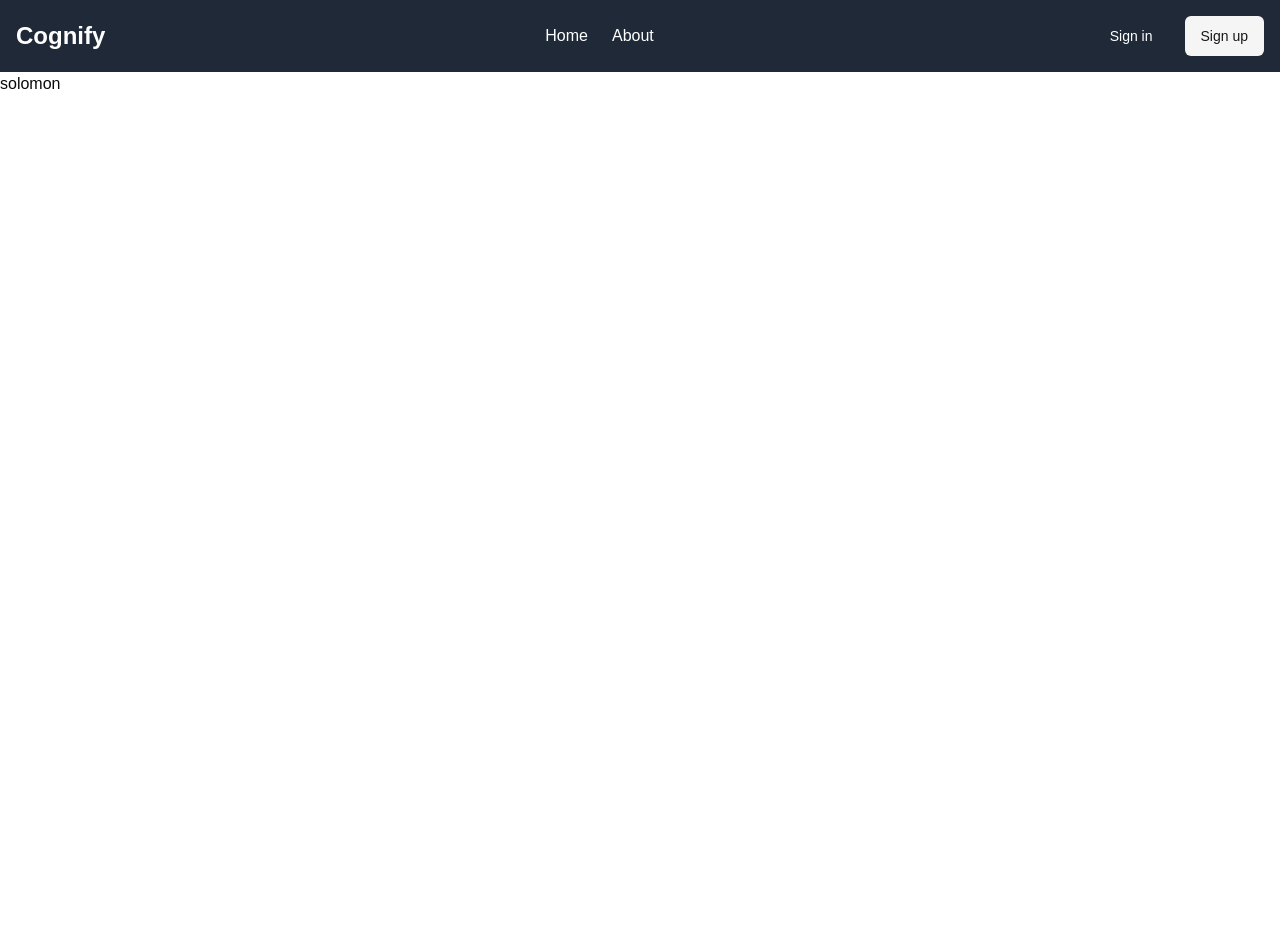
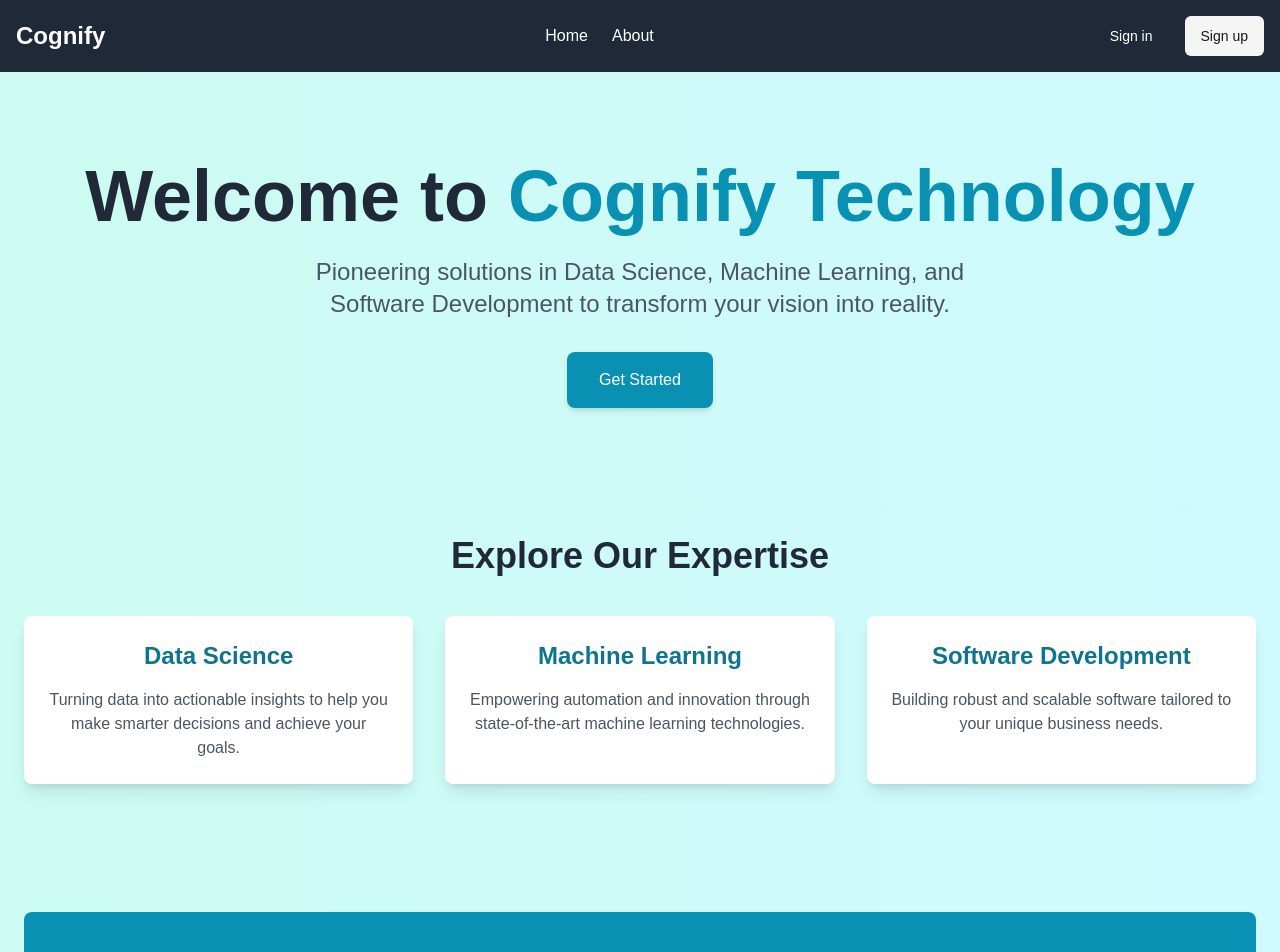
Before and after one commit to 1221solomon-tadesse/Cognify-Authentication, a Next.js app: page / in a window 1280 px wide. Shown: the top 952 px of the page. Before the commit the page ends 800 px from the top, so only its background shows below. Built offline with nearby package versions, Linux system fonts and the light colour scheme; no server answers.

Commit message:
feature added

```diff
--- /dev/null
+++ b/src/app/itemes/Home/page.tsx
@@ -0,0 +1,79 @@
+import React from "react";
+
+const HomePage = () => {
+  return (
+    <div className="min-h-screen bg-gradient-to-r from-teal-100 to-cyan-100 p-6">
+      <div className="max-w-7xl mx-auto">
+
+        <header className="text-center py-16">
+          <h1 className="text-5xl md:text-7xl font-extrabold text-gray-800 mb-6">
+            Welcome to <span className="text-cyan-600">Cognify Technology</span>
+          </h1>
+          <p className="text-lg md:text-2xl text-gray-600 max-w-2xl mx-auto">
+            Pioneering solutions in Data Science, Machine Learning, and Software
+            Development to transform your vision into reality.
+          </p>
+          <button className="mt-8 bg-cyan-600 text-white px-8 py-4 rounded-lg shadow-md hover:bg-cyan-700 transition duration-300">
+            Get Started
+          </button>
+        </header>
+
+        <section className="py-16">
+          <h2 className="text-3xl md:text-4xl font-bold text-center text-gray-800 mb-10">
+            Explore Our Expertise
+          </h2>
+
+          <div className="grid grid-cols-1 md:grid-cols-3 gap-8">
+
+            <div className="bg-white shadow-lg rounded-lg p-6 text-center hover:scale-105 transform transition duration-300">
+              <h3 className="text-2xl font-semibold text-cyan-700 mb-4">
+                Data Science
+              </h3>
+              <p className="text-gray-600">
+                Turning data into actionable insights to help you make smarter
+                decisions and achieve your goals.
+              </p>
+            </div>
+
+
+            <div className="bg-white shadow-lg rounded-lg p-6 text-center hover:scale-105 transform transition duration-300">
+              <h3 className="text-2xl font-semibold text-cyan-700 mb-4">
+                Machine Learning
+              </h3>
+              <p className="text-gray-600">
+                Empowering automation and innovation through state-of-the-art
+                machine learning technologies.
+              </p>
+            </div>
+
+
+            <div className="bg-white shadow-lg rounded-lg p-6 text-center hover:scale-105 transform transition duration-300">
+              <h3 className="text-2xl font-semibold text-cyan-700 mb-4">
+                Software Development
+              </h3>
+              <p className="text-gray-600">
+                Building robust and scalable software tailored to your unique
+                business needs.
+              </p>
+            </div>
+          </div>
+        </section>
+
+        <section className="bg-cyan-600 text-white py-16 rounded-lg mt-16 text-center">
+          <h2 className="text-3xl md:text-4xl font-bold mb-6">
+            Ready to Elevate Your Business?
+          </h2>
+          <p className="text-lg md:text-xl max-w-2xl mx-auto mb-8">
+            Partner with Cognify Technology to unlock the potential of
+            cutting-edge solutions in software and beyond.
+          </p>
+          <button className="bg-white text-cyan-600 px-8 py-4 rounded-lg shadow-md hover:bg-gray-100 transition duration-300">
+            Contact Us
+          </button>
+        </section>
+      </div>
+    </div>
+  );
+};
+
+export default HomePage;
--- /dev/null
+++ b/src/app/itemes/[...About]/page.tsx
@@ -0,0 +1,73 @@
+import React from "react";
+
+const AboutPage = () => {
+  return (
+    <div className="min-h-screen bg-gradient-to-r from-blue-50 to-indigo-100 p-6">
+      <div className="max-w-7xl mx-auto">
+        <header className="text-center mb-10">
+          <h1 className="text-4xl md:text-6xl font-extrabold text-gray-800 mb-4">
+            Welcome to{" "}
+            <span className="text-indigo-600">Cognify Technology</span>
+          </h1>
+          <p className="text-lg md:text-xl text-gray-600">
+            Empowering Innovation Across Software Fields
+          </p>
+        </header>
+
+        <section className="grid grid-cols-1 md:grid-cols-3 gap-8">
+          {/* Card 1 */}
+          <div className="bg-white shadow-lg rounded-lg p-6 hover:scale-105 transform transition duration-300">
+            <h2 className="text-2xl font-semibold text-indigo-700 mb-3">
+              Data Science
+            </h2>
+            <p className="text-gray-600">
+              Leverage data to uncover insights and drive decision-making. Our
+              data science solutions transform raw data into actionable
+              strategies.
+            </p>
+          </div>
+
+          {/* Card 2 */}
+          <div className="bg-white shadow-lg rounded-lg p-6 hover:scale-105 transform transition duration-300">
+            <h2 className="text-2xl font-semibold text-indigo-700 mb-3">
+              Machine Learning
+            </h2>
+            <p className="text-gray-600">
+              Harness the power of AI with our machine learning models, enabling
+              automation and smarter solutions for complex problems.
+            </p>
+          </div>
+
+          {/* Card 3 */}
+          <div className="bg-white shadow-lg rounded-lg p-6 hover:scale-105 transform transition duration-300">
+            <h2 className="text-2xl font-semibold text-indigo-700 mb-3">
+              Software Development
+            </h2>
+            <p className="text-gray-600">
+              Delivering cutting-edge software solutions tailored to your
+              business needs with a focus on quality and efficiency.
+            </p>
+          </div>
+        </section>
+
+        <section className="mt-16 text-center">
+          <h2 className="text-3xl md:text-4xl font-bold text-gray-800 mb-6">
+            Why Choose Cognify Technology?
+          </h2>
+          <p className="text-lg text-gray-600 max-w-3xl mx-auto mb-10">
+            At Cognify Technology, we combine expertise in various software
+            fields with a passion for innovation. Whether it's data science,
+            machine learning, or software development, our solutions are
+            designed to drive growth and efficiency for our clients.
+          </p>
+
+          <button className="bg-indigo-600 text-white px-6 py-3 rounded-lg shadow-md hover:bg-indigo-700 transition duration-300">
+            Learn More
+          </button>
+        </section>
+      </div>
+    </div>
+  );
+};
+
+export default AboutPage;
--- a/src/app/layout.tsx
+++ b/src/app/layout.tsx
@@ -2,7 +2,8 @@ import type { Metadata } from "next";
 import localFont from "next/font/local";
 import "./globals.css";
 import { Toaster } from "@/components/ui/sonner";
-// import Navbar from "@/components/Navbar";
+import Navbar from "@/components/Navbar";
+import ClientSessionProvider from "@/components/ClientSessionProvider";
 
 const geistSans = localFont({
   src: "./fonts/GeistVF.woff",
@@ -30,9 +31,11 @@ export default function RootLayout({
       <body
         className={`${geistSans.variable} ${geistMono.variable} antialiased`}
       >
-        <Toaster />
-        {/* <Navbar/> */}
-        {children}
+        <ClientSessionProvider>
+          <Toaster />
+          <Navbar />
+          <main>{children}</main>
+        </ClientSessionProvider>
       </body>
     </html>
   );
--- a/src/app/page.tsx
+++ b/src/app/page.tsx
@@ -1,16 +1,11 @@
-"use client";
-import {SessionProvider} from "next-auth/react"
-import UserButton from "@/components/user-button";
-
+import React from 'react'
+import HomePage from './itemes/Home/page'
 const Home = () => {
   return (
     <div>
-      <SessionProvider>
-        <UserButton />
-      </SessionProvider>
-      solomon
+  <HomePage/>
     </div>
-  );
-};
+  )
+}
 
-export default Home;
+export default Home
--- /dev/null
+++ b/src/components/ClientSessionProvider.tsx
@@ -0,0 +1,11 @@
+
+"use client";
+
+import { SessionProvider } from "next-auth/react";
+import { ReactNode } from "react";
+
+const ClientSessionProvider = ({ children }: { children: ReactNode }) => {
+  return <SessionProvider>{children}</SessionProvider>;
+};
+
+export default ClientSessionProvider;
--- a/src/components/user-button.tsx
+++ b/src/components/Navbar.tsx
@@ -13,7 +13,7 @@ import { Loader } from "lucide-react";
 import { Button } from "@/components/ui/button";
 import Link from "next/link";
 
-const Navbar = ({ isLoggedIn }) => {
+const Navbar = ({ isLoggedIn  }) => {
   const router = useRouter();
   const { data: session, status } = useSession();
 
@@ -28,21 +28,19 @@ const Navbar = ({ isLoggedIn }) => {
   };
 
   const avatarFallback = session?.user?.name?.charAt(0).toUpperCase();
-
   const isUserLoggedIn = isLoggedIn || Boolean(session);
 
   return (
     <nav className="flex items-center justify-between p-4 bg-gray-800 text-white">
-      {/* Logo / Brand */}
       <div className="text-2xl font-bold">
         <Link href="/">Cognify</Link>
       </div>
 
-      <div className="flex items-center gap-6 jus">
+      <div className="flex items-center gap-6">
         <Link href="/" className="hover:underline">
           Home
         </Link>
-        <Link href="/about" className="hover:underline">
+        <Link href="itemes/About" className="hover:underline">
           About
         </Link>
         {isUserLoggedIn && (
@@ -52,7 +50,6 @@ const Navbar = ({ isLoggedIn }) => {
         )}
       </div>
 
-      {/* User Authentication / Profile */}
       {status === "loading" ? (
         <Loader className="size-6 animate-spin" />
       ) : isUserLoggedIn ? (
@@ -62,8 +59,8 @@ const Navbar = ({ isLoggedIn }) => {
               <span>{session?.user?.name || "User"}</span>
               <Avatar className="size-10 hover:opacity-75 transition">
                 <AvatarImage
-                  className="size-10 hover:opacity-75 transition"
                   src={session?.user?.image || undefined}
+                  alt={session?.user?.name || "User"}
                 />
                 <AvatarFallback className="bg-sky-900 text-white">
                   {avatarFallback || "U"}
@@ -76,7 +73,7 @@ const Navbar = ({ isLoggedIn }) => {
             side="bottom"
             className="w-50 max-w-xs"
           >
-            <DropdownMenuItem className="h-10" onClick={() => handleSignOut()}>
+            <DropdownMenuItem className="h-10" onClick={handleSignOut}>
               Log out
             </DropdownMenuItem>
           </DropdownMenuContent>
```
